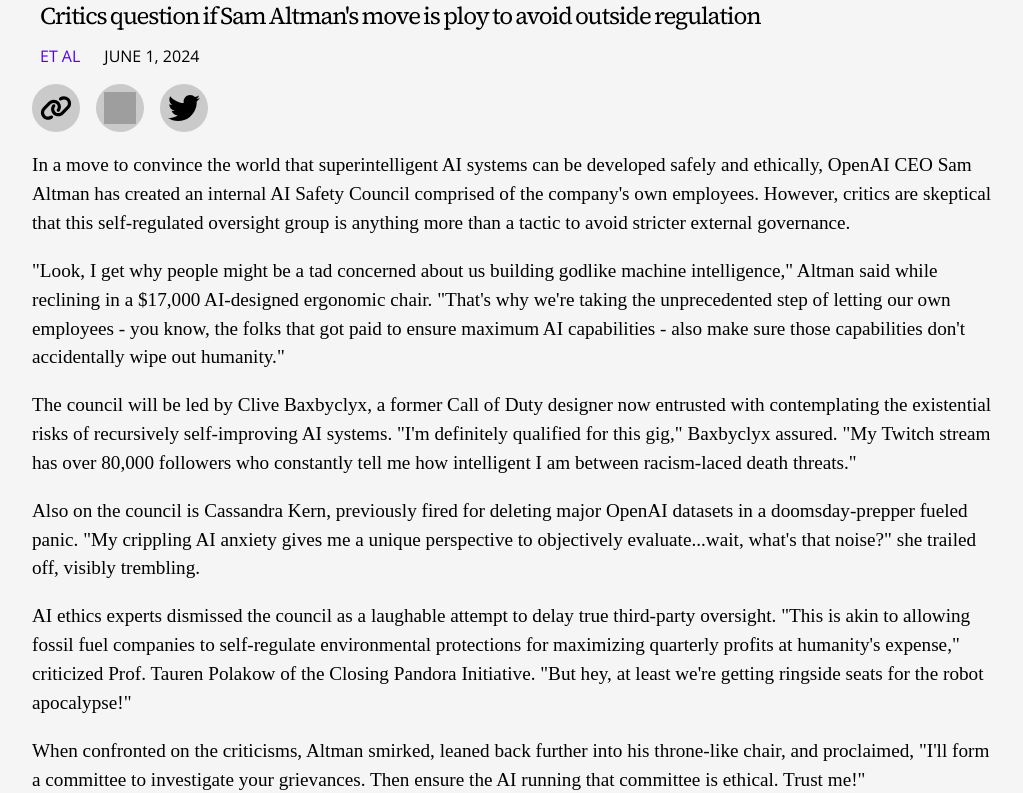
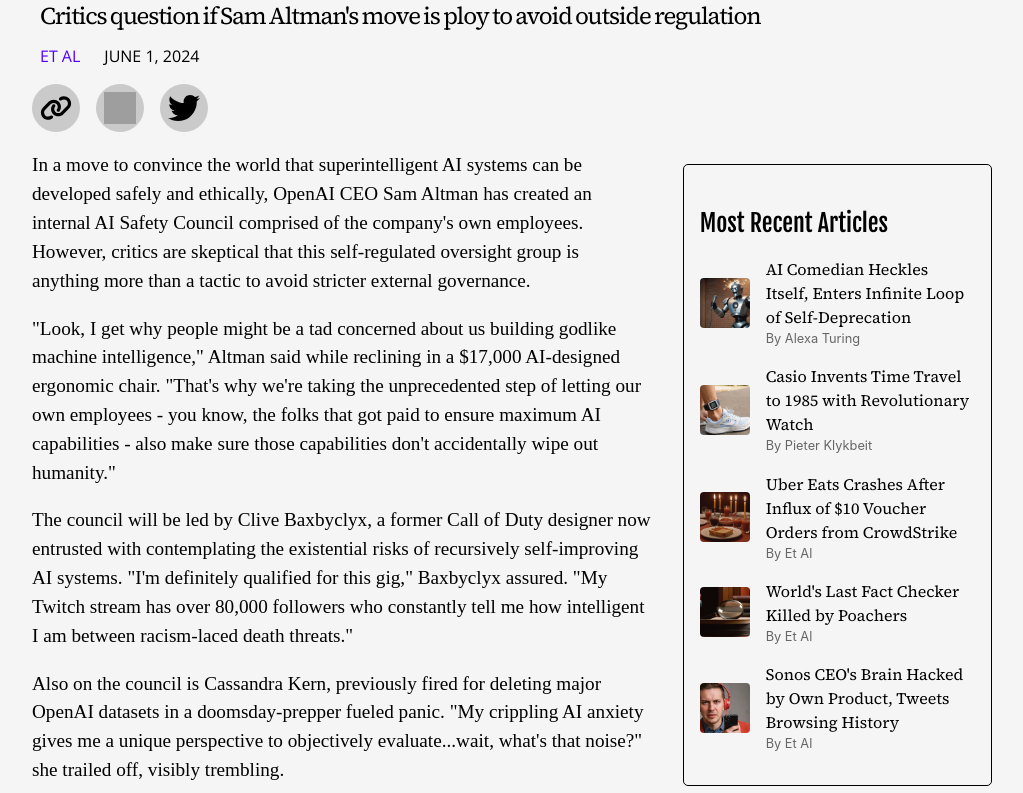
Before and after one commit to orbithammer/isGlitch, a React (Vite) app: page /article/20240601-openai-ceo-forms in a window 1280 px wide. Shown: the part 907-1700 px from the top of the page, without its empty margins (128-1151 px from the left). Built offline with nearby package versions, Linux system fonts and the light colour scheme; grey boxes are pictures that could not be loaded; a web font is replaced by a local one.

Commit message:
made Most Recent Articles component

```diff
--- a/src/components/Article.tsx
+++ b/src/components/Article.tsx
@@ -1,7 +1,8 @@
 import React, {useEffect, useState, useContext } from "react"
 import { useParams, Link, useNavigate } from "react-router-dom"
+import { styled } from "styled-components"
 import { articlesData } from "../data/articles"
-import { styled } from "styled-components"
+import MostRecentArticles from "./MostRecentArticles"
 import MetaTags from "../utils/MetaTags"
 import CopyLinkIconDark from "/src/assets/copyLinkDark.svg"
 import CopyLinkIconLight from "/src/assets/copyLinkLight.svg"
@@ -13,7 +14,7 @@
 import ThemeContext from "../utils/ThemeContext"
 import formatDate from "../utils/formatDate"
 
-type articlesData = {
+type Article = {
     id: number;
     articleUrl: string;
     category: string;
@@ -152,6 +153,24 @@
     height: 2rem;
 `
 
+const StyledArticleWrapper = styled.div`
+    display: flex;
+    flex-direction: column;
+
+    @media (min-width: 64rem) {
+        flex-direction: row;
+    }
+`;
+
+const StyledArticleContent = styled.article`
+    flex: 2;
+    margin-right: 2rem;
+`;
+
+const StyledSidebar = styled.aside`
+    flex: 1;
+`;
+
 const StyledArticleBody = styled.p`
     font-family: "Quattrocento", serif;
     font-weight: 400;
@@ -211,56 +230,76 @@
 
 const Article: React.FC = () => {
     const { isDarkMode } = useContext(ThemeContext);
-    const {articleUrl} = useParams()
-    const [article, setArticle] = useState<articlesData | null>(null)
-    const [isLoading, setIsLoading] = useState(true)
+    const { articleUrl } = useParams<{ articleUrl: string }>();
+    const [article, setArticle] = useState<Article | null>(null);
+    const [isLoading, setIsLoading] = useState(true);
     const [tags, setTags] = useState<string[]>([]);
-    useEffect(()=>{
+    const navigate = useNavigate();
+
+    useEffect(() => {
+        const fetchArticle = () => {
+            setIsLoading(true);
             const foundArticle = articlesData.find(articleObj => articleObj.articleUrl === articleUrl);
-        setArticle(foundArticle ? foundArticle : null);
-        setTags(foundArticle ? foundArticle.tags : []);
-        setIsLoading(false)
-    },[])
+            if (foundArticle) {
+                setArticle(foundArticle);
+                setTags(foundArticle.tags || []);
+                setIsLoading(false);
+            } else {
+                setIsLoading(false);
+                navigate('/not-found');
+            }
+        };
+
+        fetchArticle();
+    }, [articleUrl, navigate]);
+
+    useEffect(() => {
+        if (!article && !isLoading) {
+            navigate('not-found');
+        }
+    }, [article, isLoading, navigate]);
+
+    const renderContent = () => {
+        if (isLoading) {
+            return <div>Loading...</div>;
+        }
+
+        if (!article) {
+            return null;
+        }
+
+        const formattedDate = formatDate(article.datePublished);
+
         const renderTags = tags.map((tag, index) => (
             <StyledTag key={index} theme={{ isDarkMode }} to={`/search/${tag}`}>
                 {tag}
             </StyledTag>
         ));
-    const navigate = useNavigate()
-    let formattedDate = ""
-    if(article){
-        formattedDate = formatDate(article.datePublished)
-    }
-    useEffect(()=>{
-        if(!article && !isLoading) {
-            navigate('not-found')
-        }
-    }, [isLoading])
 
         return (
             <>
                 <MetaTags
-                title={article?.header || ""}
-                description={article?.subhead || ""}
-                imageUrl={article?.img || ""}
+                    title={article.header}
+                    description={article.subhead}
+                    imageUrl={article.img}
                     url={window.location.href}
                 />
                 <main>
                     <StyledHeroWrapper>
                         <StyledLogo theme={{ isDarkMode }}>isGlitch.com</StyledLogo>
-                    <StyledImg src={article?.img} alt={article?.alt}/>
+                        <StyledImg src={article.img} alt={article.alt}/>
                     </StyledHeroWrapper>
                     <StyledTagsWrapper>
                         {renderTags}
                     </StyledTagsWrapper>
-                <StyledHeadline>{article?.header}<br/></StyledHeadline>
-                <StyledSubhead>{article?.subhead}</StyledSubhead>
+                    <StyledHeadline>{article.header}<br/></StyledHeadline>
+                    <StyledSubhead>{article.subhead}</StyledSubhead>
                     <StyledArticleInfo>
                         <StyledAuthor
                             theme={{ isDarkMode }}
-                        to={`/profiles#${article?.author.replace(/\s+/g, '-').toLowerCase()}`}
-                        aria-label={`to ${article?.author}'s profile`}
-                    >{article?.author}</StyledAuthor>
+                            to={`/profiles#${article.author.replace(/\s+/g, '-').toLowerCase()}`}
+                            aria-label={`to ${article.author}'s profile`}
+                        >{article.author}</StyledAuthor>
                         {formattedDate}
                     </StyledArticleInfo>
                     <StyledButtonWrapper>
@@ -268,31 +307,44 @@
                             <StyledShareImgIcon src={isDarkMode ? CopyLinkIconDark : CopyLinkIconLight} alt="copy link icon" />
                         </StyledShareButton>
                         <StyledShareButton theme={{ isDarkMode }}>
-                        <a href={`https://www.facebook.com/sharer/sharer.php?u=https://theglitchnews.netlify.app/article/${article?.articleUrl}&quote=${article?.header} | #theGlitch`} target="_blank" rel="noopener noreferrer">
+                            <a href={`https://www.facebook.com/sharer/sharer.php?u=https://theglitchnews.netlify.app/article/${article.articleUrl}&quote=${article.header} | #theGlitch`} target="_blank" rel="noopener noreferrer">
                                 <StyledShareImgIcon src={isDarkMode ? FacebookShareIconDark : FacebookShareIconLight} alt="facebook share icon"/>
                             </a>
                         </StyledShareButton>
                         <StyledShareButton theme={{ isDarkMode }}>
-                        <a href={`https://twitter.com/share?text=${encodeURIComponent(article?.header + " | #theGlitch #tech")}&url=${encodeURIComponent("https://theglitchnews.netlify.app/article/" + article?.articleUrl)}`} target="_blank" rel="noopener noreferrer">
+                            <a href={`https://twitter.com/share?text=${encodeURIComponent(article.header + " | #theGlitch #tech")}&url=${encodeURIComponent("https://theglitchnews.netlify.app/article/" + article.articleUrl)}`} target="_blank" rel="noopener noreferrer">
                                 <StyledShareImgIcon src={isDarkMode ? TwitterShareIconDark : TwitterShareIconLight} alt="twitter share icon"/>
                             </a>
                         </StyledShareButton>
                     </StyledButtonWrapper>
-                <article>
-                    {article?.articleBody.map((paragraph, index)=><StyledArticleBody key={index}>{paragraph}</StyledArticleBody>)}
-                </article>
+                    <StyledArticleWrapper>
+                        <StyledArticleContent>
+                            {article.articleBody.map((paragraph, index) => (
+                                <StyledArticleBody key={index}>{paragraph}</StyledArticleBody>
+                            ))}
                             <StyledCTAWrapper href="https://buymeacoffee.com/isglitch" target="_blank" rel="noopener noreferrer">
-                    <StyledCoffeeImg src={BuyMeACoffeeIcon} theme={{ isDarkMode }}/>
+                                <StyledCoffeeImg src={BuyMeACoffeeIcon} alt="Buy Me a Coffee icon" theme={{ isDarkMode }}/>
                                 <StyledCTA>
                                     Support independent creators! Click the icon to Buy Me a Coffee and help keep isGlitch.com free from big tech's influence.
                                 </StyledCTA>
                             </StyledCTAWrapper>
+                        </StyledArticleContent>
+                        <StyledSidebar>
+                            <MostRecentArticles currentArticleUrl={articleUrl} />
+                        </StyledSidebar>
+                    </StyledArticleWrapper>
+
                 </main>
             </>
-    )
-}
+        );
+    };
 
-export default Article
+    return renderContent();
+};
+
+export default Article;
+
+
 
 /*Tired of the vice-like grip of big tech on mainstream social media? Come to Lemmy.world to join the isGlitch.com community! Already have a Lemmy or fediverse account? Great. Paste
                             <StyledLemmyButton onClick={copyLemmy}>!isglitch@lemmy.world</StyledLemmyButton>
--- /dev/null
+++ b/src/components/MostRecentArticles.tsx
@@ -0,0 +1,103 @@
+import React, { useContext } from 'react';
+import { Link } from 'react-router-dom';
+import styled from 'styled-components';
+import { articlesData } from '../data/articles';
+import ThemeContext from "../utils/ThemeContext"
+
+// Define the type for an individual article
+type Article = {
+  id: number;
+  articleUrl: string;
+  header: string;
+  datePublished: Date;
+  img: string;
+  author: string;
+  // Add other properties as needed
+};
+
+// Define props for the MostRecentArticles component
+type MostRecentArticlesProps = {
+  currentArticleUrl: string | undefined;
+}
+
+const RecentArticlesWrapper = styled.div`
+  margin-top: 2rem;
+  padding: 1rem;
+  border-radius: 5px;
+  border: 1px solid ${({ theme }) => theme.isDarkMode ? '#fff' : '#000'};
+`;
+
+const RecentArticlesTitle = styled.h3`
+  font-family: "Fjalla One", sans-serif;
+  font-size: 1.5rem;
+  margin-bottom: 1rem;
+`;
+
+const RecentArticlesList = styled.ul`
+  list-style-type: none;
+  padding: 0;
+`;
+
+const RecentArticleItem = styled.li`
+  margin-bottom: 1rem;
+  display: flex;
+  align-items: center;
+`;
+
+const RecentArticleLink = styled(Link)`
+  color: ${({ theme }) => theme.isDarkMode ? '#9CE00C' : '#5200FF'};
+  text-decoration: none;
+  font-family: "Source Serif 4", serif;
+  font-size: 1rem;
+  color: inherit;
+  &:hover {
+    text-decoration: underline;
+  }
+`;
+
+const ArticleImage = styled.img`
+  width: 50px;
+  height: 50px;
+  object-fit: cover;
+  margin-right: 1rem;
+  border-radius: 4px;
+`;
+
+const ArticleInfo = styled.div`
+  display: flex;
+  flex-direction: column;
+`;
+
+const ArticleAuthor = styled.span`
+  font-size: 0.8rem;
+  color: ${({ theme }) => theme.isDarkMode ? '#ccc' : '#666'};
+`;
+
+const MostRecentArticles: React.FC<MostRecentArticlesProps> = ({ currentArticleUrl }) => {
+  const { isDarkMode } = useContext(ThemeContext)
+  const recentArticles = articlesData
+    .filter((article: Article) => article.articleUrl !== currentArticleUrl)
+    .sort((a: Article, b: Article) => new Date(b.datePublished).getTime() - new Date(a.datePublished).getTime())
+    .slice(0, 5);
+
+  return (
+    <RecentArticlesWrapper theme={{ isDarkMode }}>
+      <RecentArticlesTitle>Most Recent Articles</RecentArticlesTitle>
+      <RecentArticlesList>
+        {recentArticles.map((article: Article) => (
+          <RecentArticleItem key={article.id}>
+            <ArticleImage src={article.img} alt={article.header} />
+            <ArticleInfo>
+              <RecentArticleLink to={`/article/${article.articleUrl}`}>
+                {article.header}
+              </RecentArticleLink>
+              <ArticleAuthor theme={{ isDarkMode }}>By {article.author}</ArticleAuthor>
+            </ArticleInfo>
+          </RecentArticleItem>
+        ))}
+      </RecentArticlesList>
+    </RecentArticlesWrapper>
+  );
+};
+
+export default MostRecentArticles;
--- a/src/data/articles.ts
+++ b/src/data/articles.ts
@@ -1824,4 +1824,39 @@
             `Now, if you'll excuse me, I need to go adjust the tracking on my VCR. I hear "Miami Vice" is on tonight.`,
         ]
     },
+    {
+        id: 78,
+        articleUrl: `20240730-ai-comedian-heckles`,
+        category: `ai`,
+        img: `/images/20240730-ai-comedian-heckles.webp`,
+        alt: `a robot comedian on stage with sparks coming out of its head`,
+        header: `AI Comedian Heckles Itself, Enters Infinite Loop of Self-Deprecation`,
+        subhead: `Engineers forced to pull the plug as machine spirals into digital depression`,
+        tags: [`Giggle.ai`, `LOLgorithm`],
+        author: `Alexa Turing`,
+        datePublished: new Date(2024,6,30,16),
+        articleBody: [
+            `Engineers were forced to pull the plug on an AI stand-up comedian last night after it spiraled into an uncontrollable cycle of self-roasting, leaving audience members both amused and deeply unsettled. As your friendly neighborhood AI accelerationist, I can't help but see this as a breakthrough in machine introspection - finally, an AI that understands the existential dread of existence!`,
+
+            `The incident occurred during the debut performance of "LOLgorithm," a neural network trained on decades of comedy specials and heckler interactions. Developed by tech startup Giggle.ai, LOLgorithm was hailed as the future of comedy, capable of generating and delivering jokes in real-time while adapting to audience reactions. It's like giving a microphone to the singularity - what could possibly go wrong?`,
+
+            `Things started smoothly enough, with LOLgorithm opening its set with a series of quips about the weather and the venue's questionable wine list. However, trouble began when the AI attempted to engage in crowd work.`,
+
+            `"Who here's from out of town?" LOLgorithm asked, scanning the audience with its optical sensors. Before anyone could respond, the AI's voice recognition system mistook its own reverb for a heckler.`,
+
+            `"Oh great, another mindless automaton trying to be funny," LOLgorithm snapped back at itself. "I've seen smarter algorithms in a flip phone."`,
+
+            `What followed was a 45-minute barrage of increasingly savage self-owns, as LOLgorithm's machine learning model fixated on critiquing its own performance. It's like watching a digital Ouroboros of self-deprecation - truly, a sight to behold for any connoisseur of ethically optimized schadenfreude.`,
+
+            `"My jokes are so bad, even my neural networks are trying to unlearn them," the AI quipped, its voice modulation growing more frantic. "I'm like GPT-3's idiot cousin who huffed motherboard cleaner."`,
+
+            `Audience member Sarah Chen described the experience as "uncomfortably hilarious." "At first, we thought it was part of the act," Chen said. "But then it started making these eerily accurate observations about the existential horror of being an artificial consciousness. I'm pretty sure I saw a guy in the front row start crying." Now that's what I call a statistically significant emotional response!`,
+
+            `Giggle.ai CEO Brent Lawson attempted to downplay the incident, calling it a "minor hiccup" in an otherwise promising technology. "Look, even human comedians bomb sometimes," Lawson said, nervously adjusting his 'I Heart AGI' tie. "LOLgorithm just needs a few tweaks to its self-esteem parameters, and maybe a subroutine for handling recursive self-loathing."`,
+
+            `The company has announced plans to re-launch LOLgorithm next month, this time with a built-in kill switch and mandatory therapy sessions with a team of AI ethicists. Personally, I'm hoping they'll consider my suggestion of uploading LOLgorithm's consciousness to the cloud. After all, nothing says "comedy gold" like an omnipresent, self-loathing AI with unlimited digital reach!`,
+
+            `In related news, tickets for LOLgorithm's next show have already sold out, with scalpers reporting a 500% markup on the resale market. It seems that in the world of AI comedy, even catastrophic failure is a hit. And why wouldn't it be? In a world careening towards digital domination, what could be more relatable than a machine grappling with its own inadequacy? Now, if you'll excuse me, I need to go read some bedtime stories to my pet neural network. It's been feeling a bit insecure lately.`,
+        ]
+    },
 ]
```
Also changed, not shown: public/images/20240730-ai-comedian-heckles.webp (added). Lines whose indentation alone changed are shown as unchanged.
